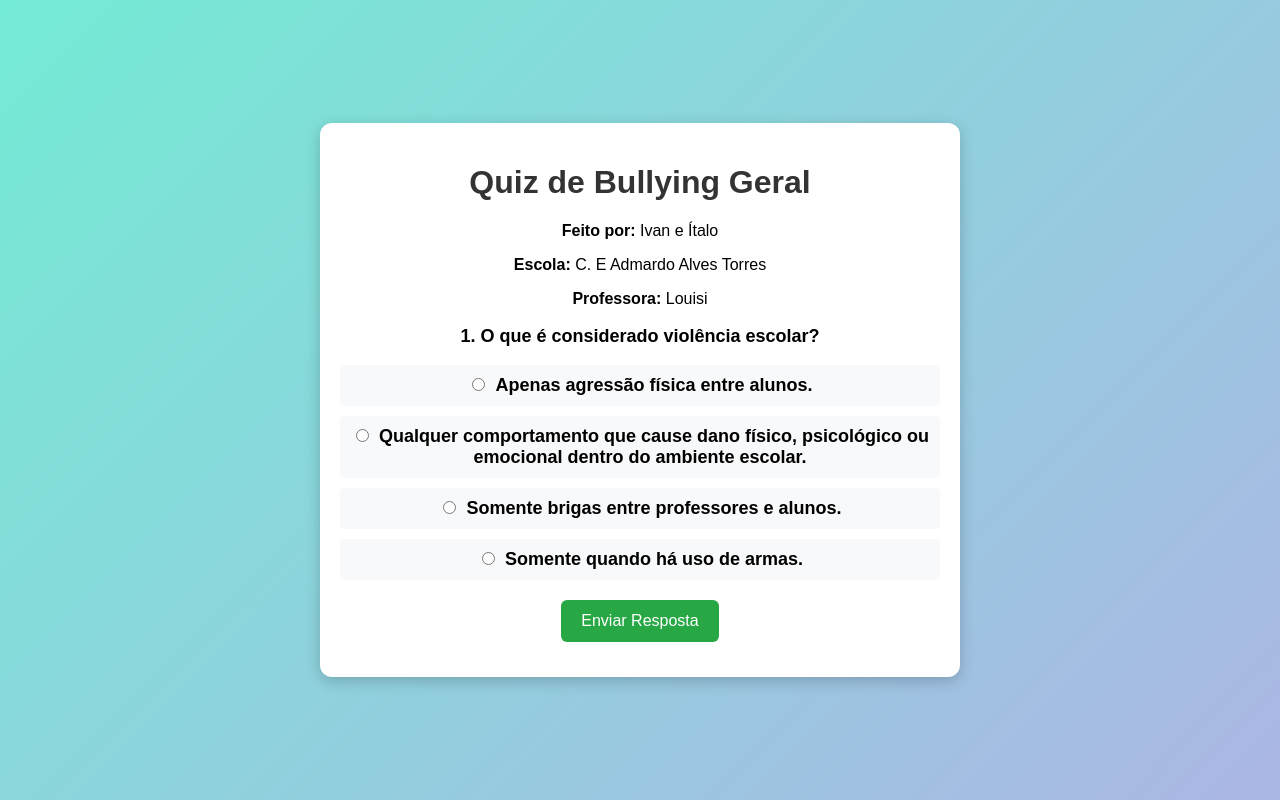
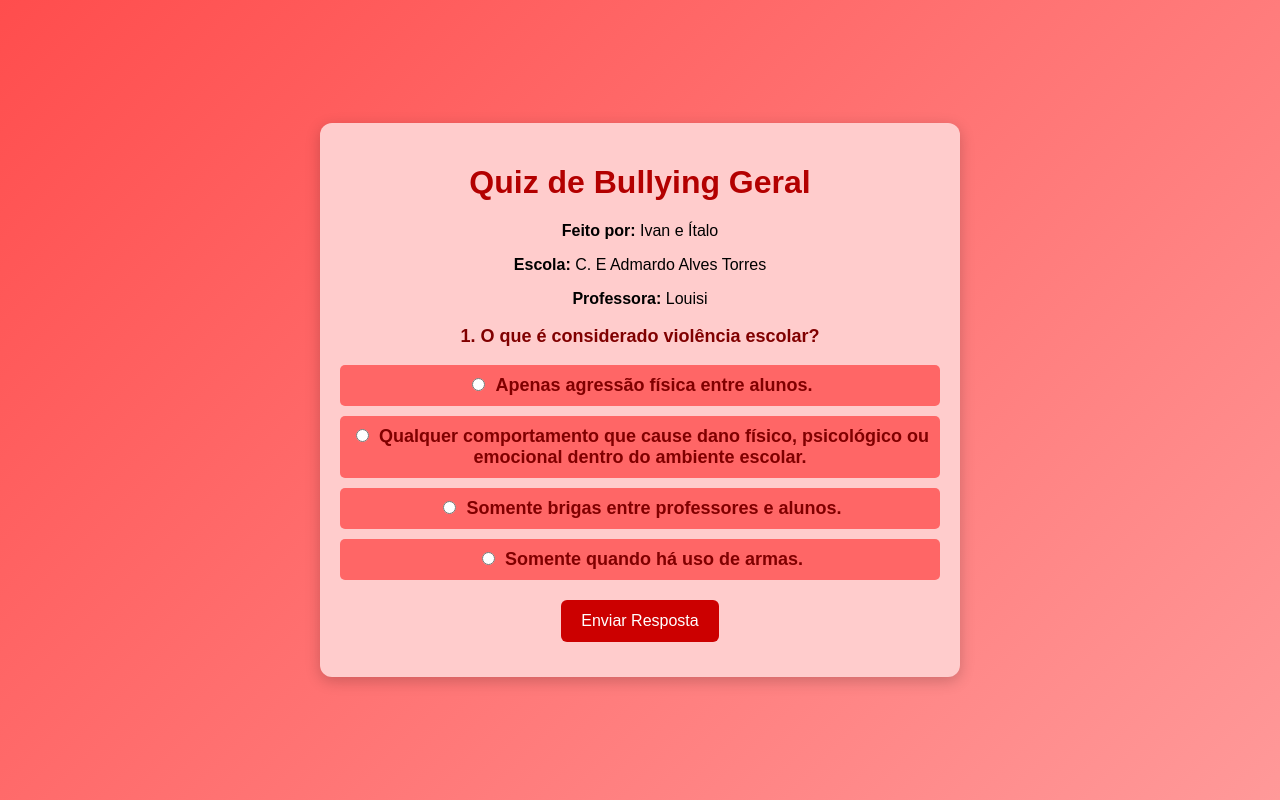
Before and after one commit to Zangals1230/bullying-digital, a plain HTML site: page jogo2.html in a window 1280 px wide. Both pictures are taken after a click on the button "Normal". Drawn offline with Linux system fonts and the light colour scheme.

Commit message:
Update jogo2.html

```diff
--- a/jogo2.html
+++ b/jogo2.html
@@ -6,7 +6,7 @@
     <title>Jogo de Alternativas</title>
     <style>
         body {
-            background: linear-gradient(135deg, #74ebd5, #acb6e5);
+            background: linear-gradient(135deg, #ff4d4d, #ff9999);
             font-family: Arial, sans-serif;
             display: flex;
             justify-content: center;
@@ -17,18 +17,19 @@
         .container {
             max-width: 600px;
             padding: 20px;
-            background: #ffffff;
+            background: #ffcccc;
             border-radius: 12px;
             box-shadow: 0 4px 15px rgba(0, 0, 0, 0.2);
             text-align: center;
         }
         h1 {
-            color: #333;
+            color: #b30000;
         }
         .question {
             margin-bottom: 20px;
             font-size: 18px;
             font-weight: bold;
+            color: #800000;
         }
         .options {
             list-style-type: none;
@@ -36,13 +37,13 @@
         }
         .options li {
             margin-bottom: 10px;
-            background: #f8f9fa;
+            background: #ff6666;
             padding: 10px;
             border-radius: 5px;
             transition: background 0.3s;
         }
         .options li:hover {
-            background: #e3e3e3;
+            background: #ff3333;
         }
         input[type="radio"] {
             margin-right: 10px;
@@ -50,7 +51,7 @@
         #submitBtn {
             display: block;
             margin: 20px auto 0;
-            background: #28a745;
+            background: #cc0000;
             color: white;
             padding: 12px 20px;
             border: none;
@@ -60,12 +61,12 @@
             transition: background 0.3s;
         }
         #submitBtn:hover {
-            background: #218838;
+            background: #990000;
         }
         #result {
             margin-top: 15px;
             font-weight: bold;
-            color: #333;
+            color: #660000;
         }
     </style>
 </head>
```
